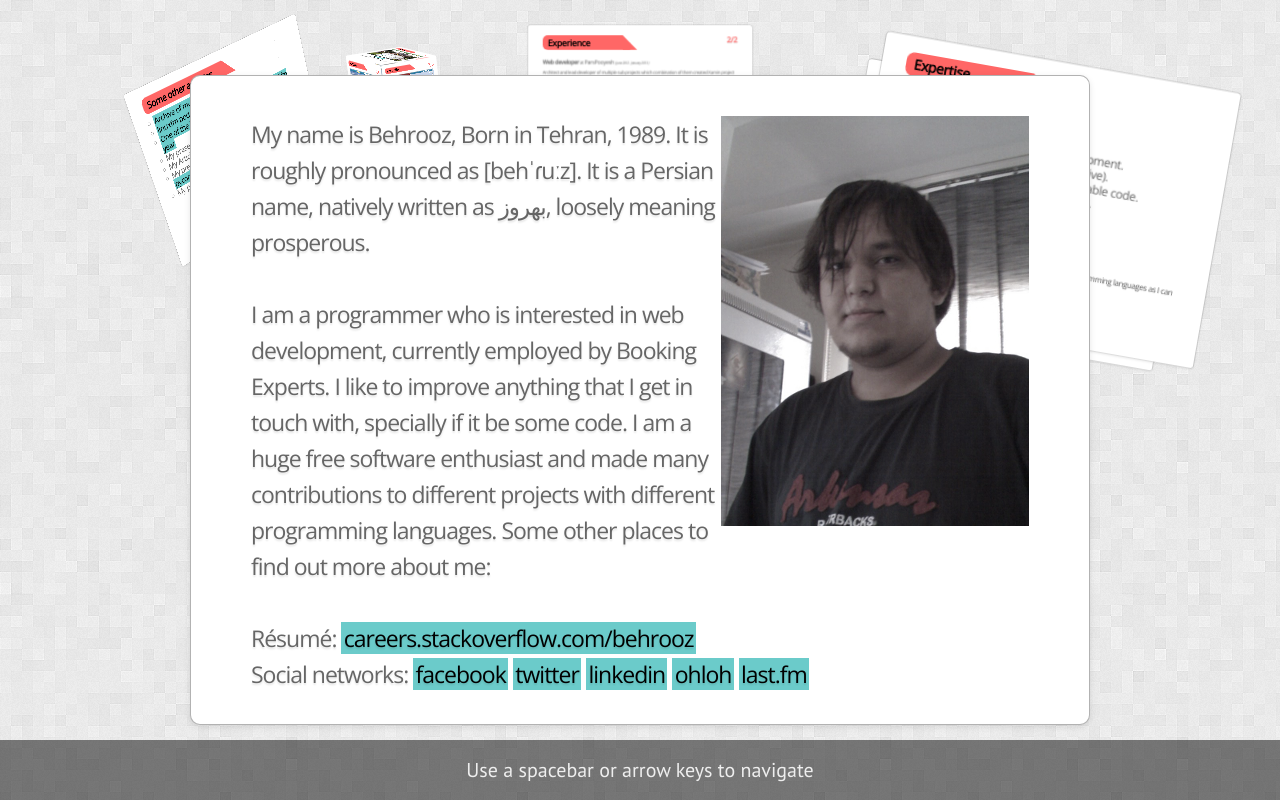
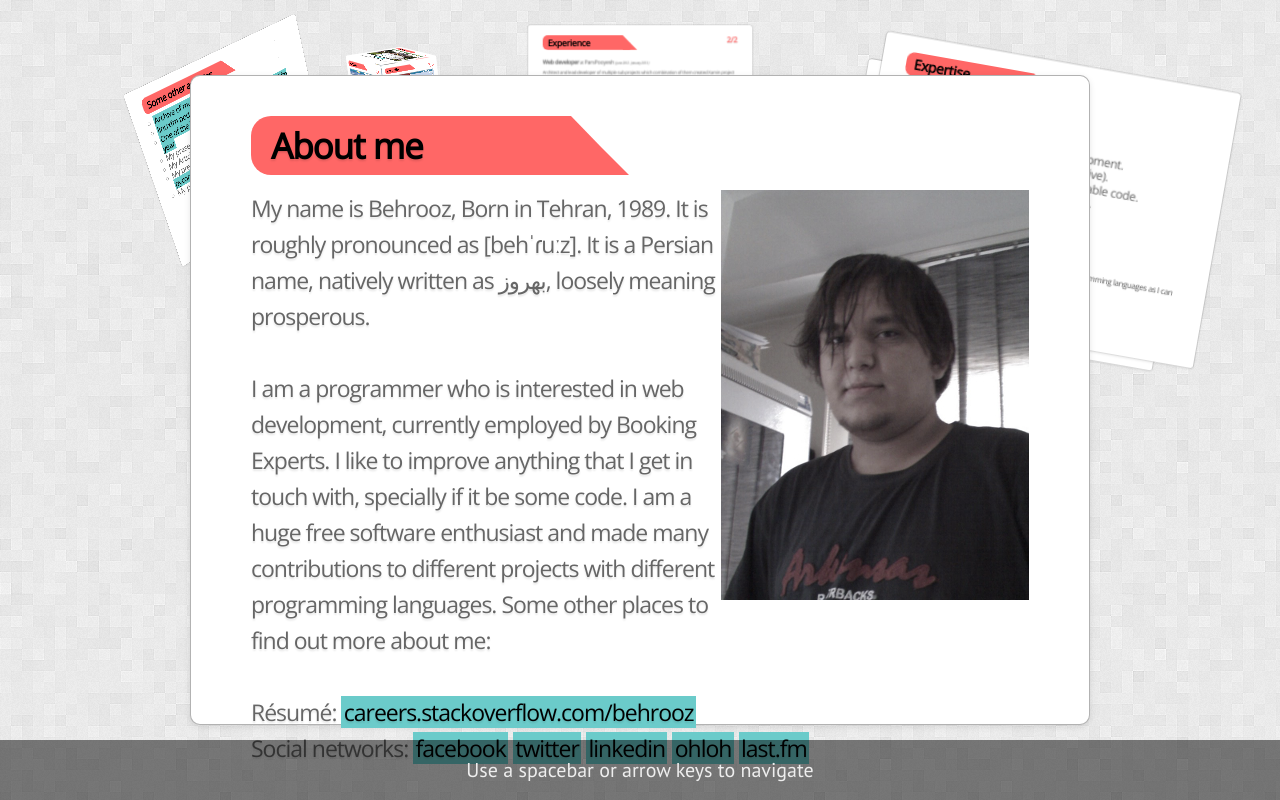
Before and after one commit to everplays/everplays.github.io, a website: page index.html in a window 1280 px wide. Shown: the top 800 px of the page. Drawn offline with nearby package versions, Linux system fonts and the light colour scheme.

Commit message:
added titlebar to intro slide

```diff
--- a/index.html
+++ b/index.html
@@ -49,6 +49,11 @@
 <div id="impress">
 
     <div class="step slide" data-x="0" data-y="0" id="intro">
+        <h1 class="titlebar">
+            <span class="text">About me</span>
+            <span class="corner"></span>
+        </h1>
+
         <p>
             <img src="images/behrooz_shabani.jpg" alt="Behrooz Shabani" />
             My name is Behrooz, Born in Tehran, 1989. It is roughly pronounced as [behˈɾuːz]. It is a Persian name, natively written as بهروز, loosely meaning prosperous.
```
